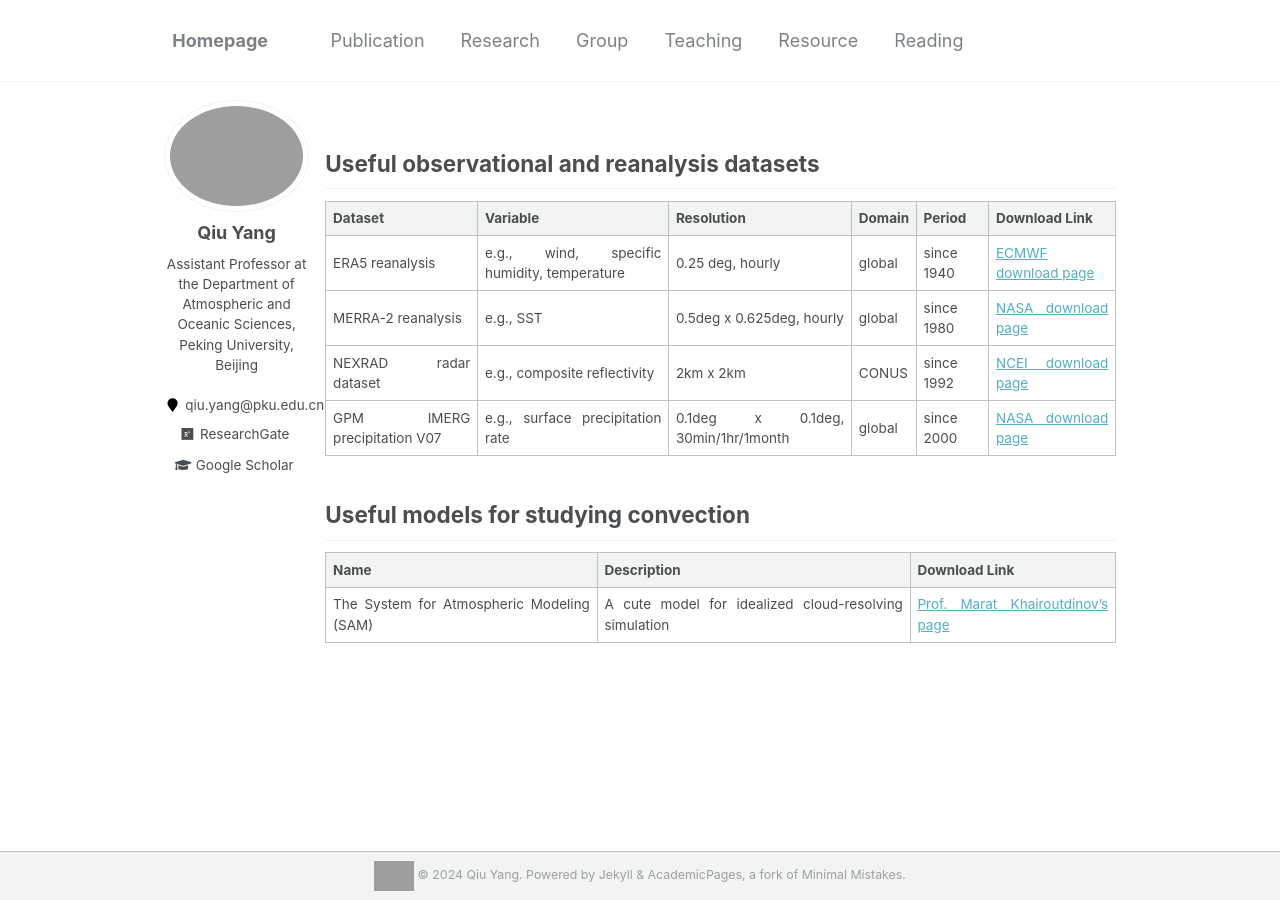
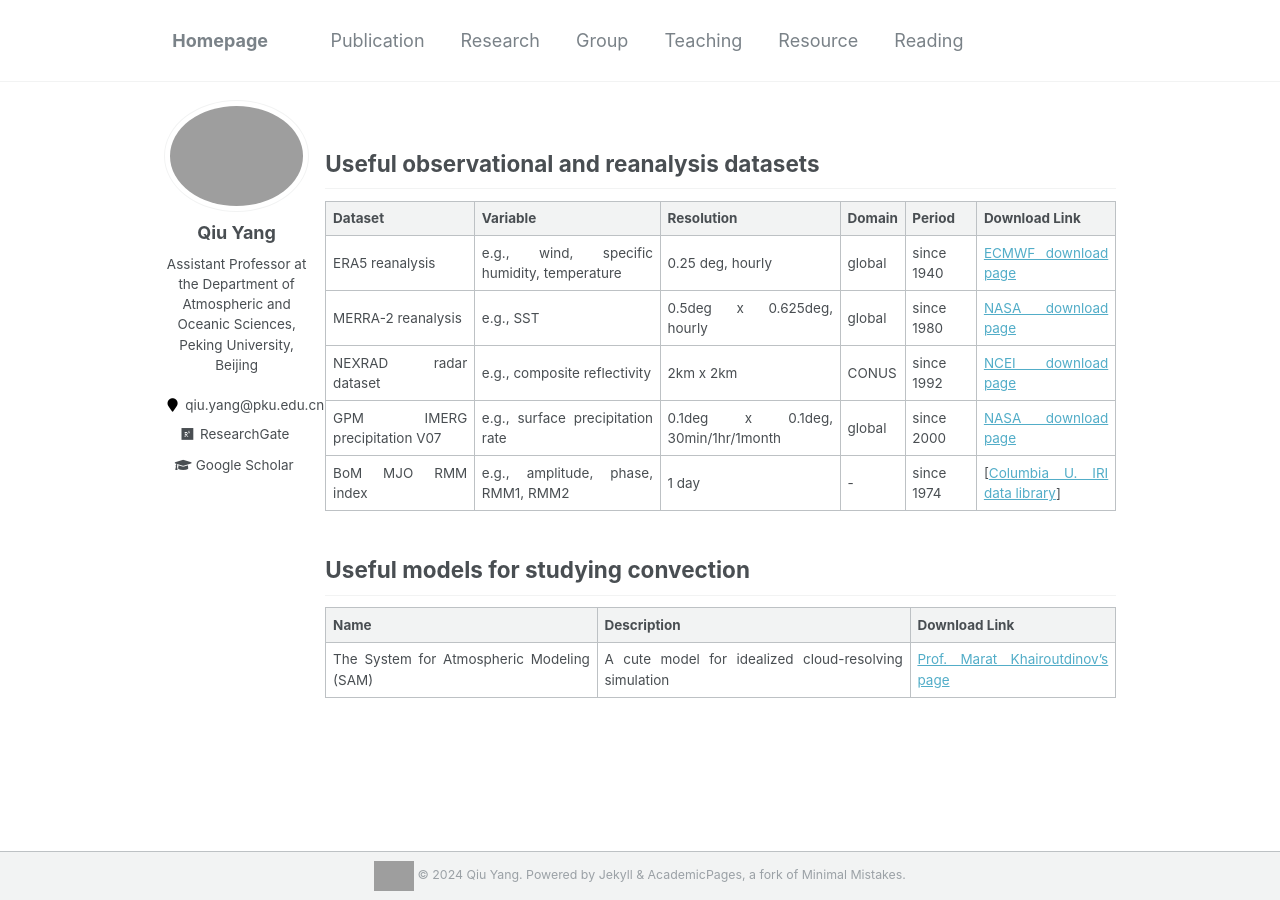
Before and after one commit to qiuyang50/qiuyang50.github.io, a Jekyll site: the page built from _pages/resource.md, in a window 1280 px wide. Built offline with Jekyll 4.4.1, drawn with Linux system fonts in a browser that asks for light colours; grey boxes are pictures that could not be loaded.

Commit message:
Update resource.md

```diff
--- a/_pages/resource.md
+++ b/_pages/resource.md
@@ -12,7 +12,8 @@ author_profile: true
 | ERA5 reanalysis   | e.g., wind, specific humidity, temperature | 0.25 deg, hourly          | global | since 1940 | [ECMWF download page](https://cds.climate.copernicus.eu/cdsapp#!/search?type=dataset&text=ERA5) |
 | MERRA-2 reanalysis| e.g., SST                                  | 0.5deg x 0.625deg, hourly | global | since 1980 | [NASA download page](https://daac.gsfc.nasa.gov/datasets/M2T1NXOCN_5.12.4/summary)              |
 | NEXRAD radar dataset | e.g., composite reflectivity            | 2km x 2km                 | CONUS  | since 1992 | [NCEI download page](https://www.ncei.noaa.gov/access/metadata/landing-page/bin/iso?id=gov.noaa.ncdc:C00682) |
-|GPM IMERG precipitation V07| e.g., surface precipitation rate       | 0.1deg x 0.1deg, 30min/1hr/1month | global | since 2000 | [NASA download page](https://disc.gsfc.nasa.gov/datasets/GPM_3IMERGHH_07/summary?keywords=GPM%20IMERG) |
+|GPM IMERG precipitation V07| e.g., surface precipitation rate   | 0.1deg x 0.1deg, 30min/1hr/1month  | global | since 2000 | [NASA download page](https://disc.gsfc.nasa.gov/datasets/GPM_3IMERGHH_07/summary?keywords=GPM%20IMERG) |
+|BoM MJO RMM index  | e.g., amplitude, phase, RMM1, RMM2         | 1 day                     | -      | since 1974 | [[Columbia U. IRI data library](https://iridl.ldeo.columbia.edu/SOURCES/.BoM/.MJO/.RMM/index.html?Set-Language=en)]
 
 ## Useful models for studying convection
 
```
